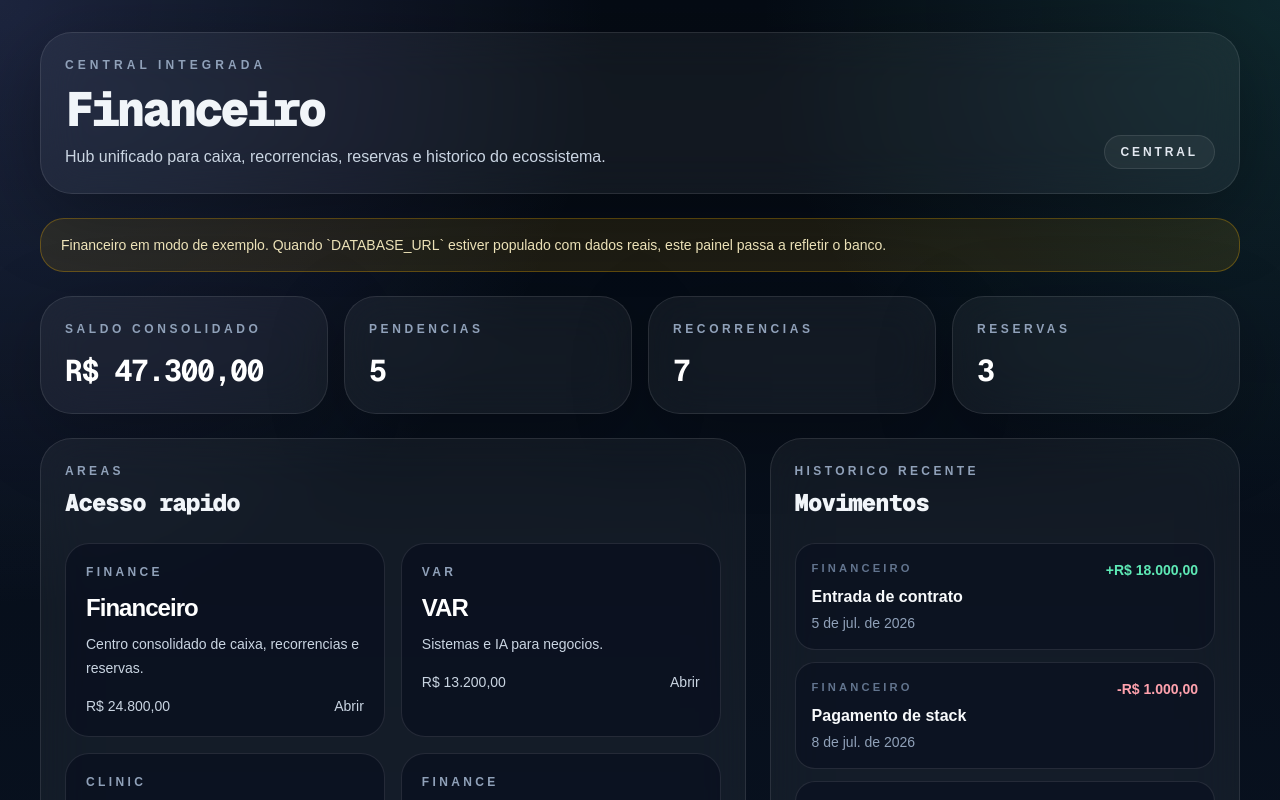
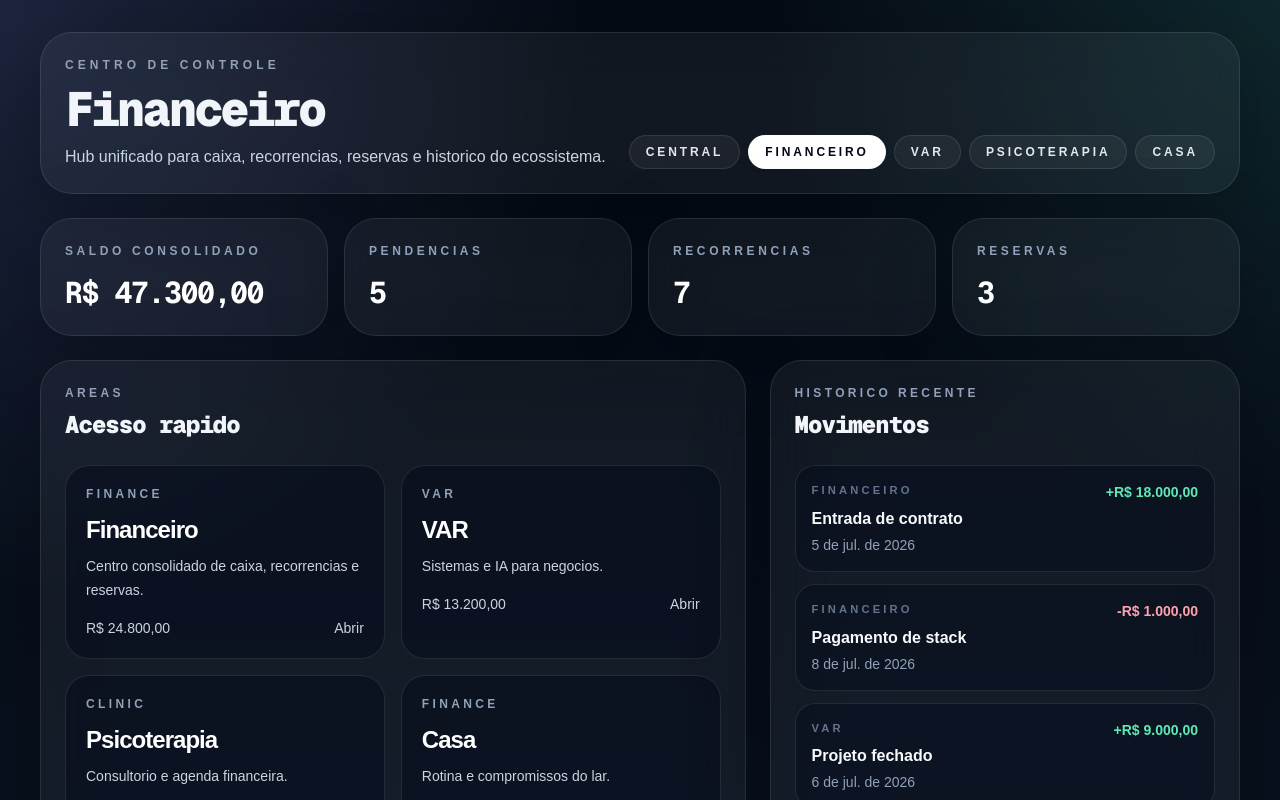
Before and after one commit to vitormaria1/carrossel, a Next.js app in the folder app/: page /financeiro in a window 1280 px wide. Shown: the top 800 px of the page. Built offline with nearby package versions, Linux system fonts and the light colour scheme; no server answers; the database is empty.

Commit message:
Unify finance tab with central vitor shell

```diff
--- a/app/app/central-client.tsx
+++ b/app/app/central-client.tsx
@@ -35,7 +35,7 @@
   {
     title: 'FINANCEIRO',
     href: '/financeiro',
-    description: 'Central integrada',
+    description: 'Sistema unificado',
     orbitClassName: 'orbit-card orbit-card-top',
   },
 ] as const;
--- a/app/app/financeiro/[area]/page.tsx
+++ b/app/app/financeiro/[area]/page.tsx
@@ -1,8 +1,10 @@
 import { notFound } from "next/navigation";
 import { unstable_noStore as noStore } from "next/cache";
+import { AppFrame } from "@/components/app-frame";
+import { FinanceiroAreaClient } from "../financeiro-area-client";
 import { financeAreaOrder } from "@/lib/finance-meta";
 import { loadFinanceArea } from "@/lib/finance-system";
-import { FinanceiroAreaClient } from "../financeiro-area-client";
+import { modules } from "@/lib/central-data";
 
 function isAreaKey(value: string) {
   return (financeAreaOrder as readonly string[]).includes(value);
@@ -21,28 +23,17 @@
     notFound();
   }
 
-  let snapshot;
-  try {
-    snapshot = await loadFinanceArea(area as (typeof financeAreaOrder)[number]);
-  } catch {
-    return <FinanceUnavailableArea title={area} />;
-  }
+  const snapshot = await loadFinanceArea(area as (typeof financeAreaOrder)[number]);
+  const moduleData = modules.find((module) => module.key === area);
 
-  return <FinanceiroAreaClient snapshot={snapshot} />;
-}
-
-function FinanceUnavailableArea({ title }: { title: string }) {
   return (
-    <main className="min-h-screen bg-[radial-gradient(circle_at_top_left,rgba(139,156,255,0.18),transparent_28%),radial-gradient(circle_at_top_right,rgba(77,212,198,0.14),transparent_24%),linear-gradient(180deg,#050b14_0%,#08111f_52%,#050b14_100%)] text-slate-100">
-      <div className="mx-auto flex min-h-screen w-full max-w-4xl flex-col justify-center px-6 py-12">
-        <section className="rounded-[2rem] border border-white/10 bg-white/5 p-8 shadow-[0_20px_80px_rgba(0,0,0,0.32)] backdrop-blur-xl">
-          <p className="text-xs font-semibold uppercase tracking-[0.34em] text-slate-400">Financeiro</p>
-          <h1 className="mt-3 font-mono text-4xl font-black tracking-[-0.06em]">{title}</h1>
-          <p className="mt-4 max-w-2xl text-sm leading-6 text-slate-300">
-            Esta area depende de `DATABASE_URL`. Quando a variavel estiver configurada, o painel abre normalmente.
-          </p>
-        </section>
-      </div>
-    </main>
+    <AppFrame
+      active={area}
+      title={moduleData?.title ?? area}
+      eyebrow={moduleData?.eyebrow ?? "Centro de controle"}
+      description=""
+    >
+      <FinanceiroAreaClient snapshot={snapshot} />
+    </AppFrame>
   );
 }
--- a/app/app/financeiro/page.tsx
+++ b/app/app/financeiro/page.tsx
@@ -1,7 +1,9 @@
 import Link from "next/link";
 import { unstable_noStore as noStore } from "next/cache";
+import { AppFrame } from "@/components/app-frame";
+import { financeAreaMeta } from "@/lib/finance-meta";
 import { loadFinanceOverview } from "@/lib/finance-system";
-import { financeAreaMeta } from "@/lib/finance-meta";
+import { modules } from "@/lib/central-data";
 
 function formatCurrency(amount: number) {
   return new Intl.NumberFormat("pt-BR", { style: "currency", currency: "BRL" }).format(amount);
@@ -14,45 +16,16 @@
 export default async function FinanceiroPage() {
   noStore();
 
-  let overview;
-  try {
-    overview = await loadFinanceOverview();
-  } catch {
-    return <FinanceUnavailablePage />;
-  }
+  const overview = await loadFinanceOverview();
+  const moduleData = modules.find((module) => module.key === "financeiro");
 
-  return <FinanceOverviewView overview={overview} />;
-}
-
-function FinanceOverviewView({ overview }: { overview: Awaited<ReturnType<typeof loadFinanceOverview>> }) {
   return (
-    <main className="min-h-screen bg-[radial-gradient(circle_at_top_left,rgba(139,156,255,0.18),transparent_28%),radial-gradient(circle_at_top_right,rgba(77,212,198,0.14),transparent_24%),linear-gradient(180deg,#050b14_0%,#08111f_52%,#050b14_100%)] text-slate-100">
-      <div className="mx-auto flex min-h-screen w-full max-w-7xl flex-col gap-6 px-6 py-8 md:px-10">
-        <header className="flex flex-col gap-4 rounded-[2rem] border border-white/10 bg-white/5 p-6 shadow-[0_20px_80px_rgba(0,0,0,0.32)] backdrop-blur-xl md:flex-row md:items-end md:justify-between">
-          <div className="max-w-3xl">
-            <p className="text-xs font-semibold uppercase tracking-[0.34em] text-slate-400">Central integrada</p>
-            <h1 className="mt-3 font-mono text-4xl font-black tracking-[-0.06em] md:text-5xl">Financeiro</h1>
-            <p className="mt-3 max-w-2xl text-sm leading-6 text-slate-300 md:text-base">
-              Hub unificado para caixa, recorrencias, reservas e historico do ecossistema.
-            </p>
-          </div>
-
-          <div className="flex items-center gap-3">
-            <Link
-              href="/"
-              className="rounded-full border border-white/10 bg-white/5 px-4 py-2 text-xs font-semibold uppercase tracking-[0.24em] text-slate-200 transition hover:bg-white/10"
+    <AppFrame
+      active="financeiro"
+      title={moduleData?.title ?? "Financeiro"}
+      eyebrow={moduleData?.eyebrow ?? "Centro de controle"}
+      description="Hub unificado para caixa, recorrencias, reservas e historico do ecossistema."
     >
-              Central
-            </Link>
-          </div>
-        </header>
-
-        {overview.isDemo ? (
-          <section className="rounded-[1.5rem] border border-amber-400/30 bg-amber-400/10 px-5 py-4 text-sm text-amber-100">
-            Financeiro em modo de exemplo. Quando `DATABASE_URL` estiver populado com dados reais, este painel passa a refletir o banco.
-          </section>
-        ) : null}
-
       <section className="grid gap-4 md:grid-cols-2 xl:grid-cols-4">
         <MetricCard label="Saldo consolidado" value={formatCurrency(overview.totalBalance)} />
         <MetricCard label="Pendencias" value={String(overview.pendingCount)} />
@@ -60,8 +33,8 @@
         <MetricCard label="Reservas" value={String(overview.reserveCount)} />
       </section>
 
-        <section className="grid gap-6 lg:grid-cols-[1.2fr_0.8fr]">
-          <div className="rounded-[2rem] border border-white/10 bg-white/5 p-6 backdrop-blur-xl">
+      <section className="mt-6 grid gap-6 lg:grid-cols-[1.2fr_0.8fr]">
+        <div className="rounded-[2rem] border border-white/10 bg-white/5 p-6 shadow-[0_20px_80px_rgba(0,0,0,0.24)] backdrop-blur-xl">
           <div className="flex items-end justify-between gap-4">
             <div>
               <p className="text-xs font-semibold uppercase tracking-[0.28em] text-slate-400">Areas</p>
@@ -90,7 +63,7 @@
           </div>
         </div>
 
-          <div className="rounded-[2rem] border border-white/10 bg-white/5 p-6 backdrop-blur-xl">
+        <div className="rounded-[2rem] border border-white/10 bg-white/5 p-6 shadow-[0_20px_80px_rgba(0,0,0,0.24)] backdrop-blur-xl">
           <div>
             <p className="text-xs font-semibold uppercase tracking-[0.28em] text-slate-400">Historico recente</p>
             <h2 className="mt-2 font-mono text-2xl font-black tracking-[-0.04em]">Movimentos</h2>
@@ -127,7 +100,7 @@
         </div>
       </section>
 
-        <section className="rounded-[2rem] border border-white/10 bg-white/5 p-6 backdrop-blur-xl">
+      <section className="mt-6 rounded-[2rem] border border-white/10 bg-white/5 p-6 shadow-[0_20px_80px_rgba(0,0,0,0.24)] backdrop-blur-xl">
         <div className="flex items-end justify-between gap-4">
           <div>
             <p className="text-xs font-semibold uppercase tracking-[0.28em] text-slate-400">Proximos pontos</p>
@@ -154,32 +127,7 @@
           )}
         </div>
       </section>
-      </div>
-    </main>
-  );
-}
-
-function FinanceUnavailablePage() {
-  return (
-    <main className="min-h-screen bg-[radial-gradient(circle_at_top_left,rgba(139,156,255,0.18),transparent_28%),radial-gradient(circle_at_top_right,rgba(77,212,198,0.14),transparent_24%),linear-gradient(180deg,#050b14_0%,#08111f_52%,#050b14_100%)] text-slate-100">
-      <div className="mx-auto flex min-h-screen w-full max-w-4xl flex-col justify-center px-6 py-12">
-        <section className="rounded-[2rem] border border-white/10 bg-white/5 p-8 shadow-[0_20px_80px_rgba(0,0,0,0.32)] backdrop-blur-xl">
-          <p className="text-xs font-semibold uppercase tracking-[0.34em] text-slate-400">Financeiro</p>
-          <h1 className="mt-3 font-mono text-4xl font-black tracking-[-0.06em]">Banco nao configurado</h1>
-          <p className="mt-4 max-w-2xl text-sm leading-6 text-slate-300">
-            Esta area depende de `DATABASE_URL`. Quando a variavel estiver configurada, o hub financeiro abre normalmente.
-          </p>
-          <div className="mt-6 flex flex-wrap gap-3">
-            <Link
-              href="/"
-              className="rounded-full border border-white/10 bg-white/5 px-4 py-2 text-xs font-semibold uppercase tracking-[0.24em] text-slate-200 transition hover:bg-white/10"
-            >
-              Voltar para a central
-            </Link>
-          </div>
-        </section>
-      </div>
-    </main>
+    </AppFrame>
   );
 }
 
--- /dev/null
+++ b/app/components/app-frame.tsx
@@ -0,0 +1,45 @@
+import Link from "next/link";
+import type { ReactNode } from "react";
+import { navigation } from "@/lib/central-data";
+
+type AppFrameProps = {
+  title: string;
+  eyebrow: string;
+  description?: string;
+  active: string;
+  children: ReactNode;
+};
+
+export function AppFrame({ title, eyebrow, description, active, children }: AppFrameProps) {
+  return (
+    <div className="min-h-screen bg-[radial-gradient(circle_at_top_left,rgba(139,156,255,0.18),transparent_28%),radial-gradient(circle_at_top_right,rgba(77,212,198,0.14),transparent_24%),linear-gradient(180deg,#050b14_0%,#08111f_52%,#050b14_100%)] text-slate-100">
+      <div className="mx-auto flex min-h-screen w-full max-w-7xl flex-col px-6 py-8 md:px-10">
+        <header className="flex flex-col gap-4 rounded-[2rem] border border-white/10 bg-white/5 p-6 shadow-[0_20px_80px_rgba(0,0,0,0.32)] backdrop-blur-xl md:flex-row md:items-end md:justify-between">
+          <div className="max-w-3xl">
+            <p className="text-xs font-semibold uppercase tracking-[0.34em] text-slate-400">{eyebrow}</p>
+            <h1 className="mt-3 font-mono text-4xl font-black tracking-[-0.06em] md:text-5xl">{title}</h1>
+            {description ? <p className="mt-3 max-w-2xl text-sm leading-6 text-slate-300 md:text-base">{description}</p> : null}
+          </div>
+
+          <nav className="flex flex-wrap items-center gap-2" aria-label="Navegação principal">
+            {navigation.map((item) => (
+              <Link
+                key={item.key}
+                href={item.href}
+                className={`rounded-full border px-4 py-2 text-xs font-semibold uppercase tracking-[0.24em] transition ${
+                  active === item.key
+                    ? "border-white/20 bg-white text-slate-950"
+                    : "border-white/10 bg-white/5 text-slate-200 hover:bg-white/10"
+                }`}
+              >
+                {item.label}
+              </Link>
+            ))}
+          </nav>
+        </header>
+
+        <main className="flex-1 py-6">{children}</main>
+      </div>
+    </div>
+  );
+}
--- /dev/null
+++ b/app/lib/central-data.ts
@@ -0,0 +1,32 @@
+export type ModuleKey = "home" | "financeiro" | "var" | "psicoterapia" | "casa";
+
+export const navigation = [
+  { key: "home", label: "Central", href: "/" },
+  { key: "financeiro", label: "Financeiro", href: "/financeiro" },
+  { key: "var", label: "VAR", href: "/financeiro/var" },
+  { key: "psicoterapia", label: "Psicoterapia", href: "/financeiro/psicoterapia" },
+  { key: "casa", label: "Casa", href: "/financeiro/casa" },
+] as const;
+
+export const modules = [
+  {
+    key: "financeiro",
+    title: "Financeiro",
+    eyebrow: "Centro de controle",
+  },
+  {
+    key: "var",
+    title: "VAR",
+    eyebrow: "Sistemas e IA para negócios",
+  },
+  {
+    key: "psicoterapia",
+    title: "Psicoterapia",
+    eyebrow: "Consultório",
+  },
+  {
+    key: "casa",
+    title: "Casa",
+    eyebrow: "Rotina doméstica",
+  },
+] as const;
```
Lines whose indentation alone changed are shown as unchanged.
